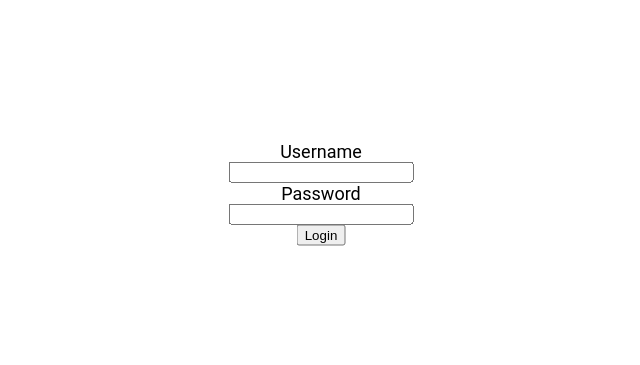
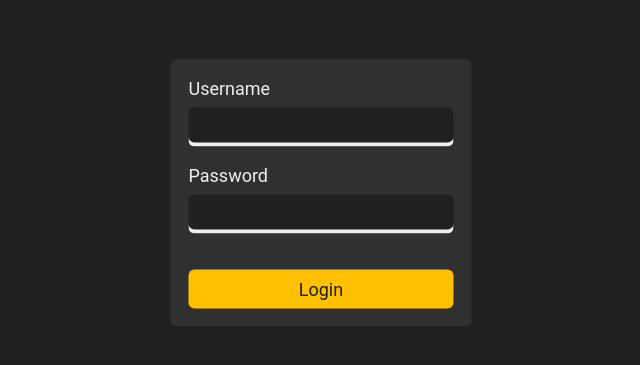
Before and after one commit to L0UARN/web-greeter-theme-louarn, a plain HTML site: page index.html in a window 1280 px wide. Shown: the part 207-572 px from the top of the page, without its empty margins (319-959 px from the left). Drawn offline with Linux system fonts and the light colour scheme.

Commit message:
Added some style

```diff
--- a/index.html
+++ b/index.html
@@ -8,11 +8,15 @@
 </head>
 <body>
     <form>
-        <label for="username">Username</label>
-        <input type="text" id="username">
+        <label>
+            Username
+            <input type="text" id="username">
+        </label>
 
-        <label for="password">Password</label>
-        <input type="password" id="password">
+        <label>
+            Password
+            <input type="password" id="password">
+        </label>
 
         <button>Login</button>
     </form>
--- a/style.css
+++ b/style.css
@@ -1,11 +1,14 @@
 html {
     font-family: 'Roboto', sans-serif;
+    color: #efefef;
     font-size: 18px;
 }
 
 body {
     margin: 0;
     padding: 0;
+
+    background: #202020;
 }
 
 form {
@@ -17,5 +20,76 @@ form {
     display: flex;
     flex-flow: column nowrap;
     justify-content: center;
-    align-items: center;
+    align-items: stretch;
+
+    background: #303030;
+    padding: 1rem 1rem;
+    border-radius: 6px;
 }
+
+form > label {
+    display: flex;
+    flex-flow: column nowrap;
+    justify-content: flex-start;
+    align-items: stretch;
+
+    margin: 0 0 1rem 0;
+}
+
+form > label:last-of-type {
+    margin-bottom: 2rem;
+}
+
+form > label > input {
+    font-family: 'Roboto', sans-serif;
+    color: #efefef;
+    font-size: 18px;
+
+    margin-top: 0.5rem;
+
+    background: #202020;
+    border: none;
+    border-radius: 6px;
+    padding: 0.5rem;
+
+    box-shadow: inset 0 -4px #efefef;
+}
+
+form > label > input:focus {
+    box-shadow: inset 0 -4px #ffc000;
+}
+
+form > button {
+    position: relative;
+
+    font-family: 'Roboto', sans-serif;
+    color: #202020;
+    font-size: 18px;
+
+    background: #ffc000;
+    border: none;
+    border-radius: 6px;
+    padding: 0.5rem;
+}
+
+form > button:after {
+    content: '';
+    display: block;
+
+    position: absolute;
+    bottom: 0;
+    right: 0;
+    width: 0;
+    height: 4px;
+
+    background: #efefef;
+    border-radius: 0 0 4px 4px;
+
+    transition: width 200ms;
+}
+
+form > button:hover:after {
+    left: 0;
+    right: auto;
+    width: 100%;
+}
```
